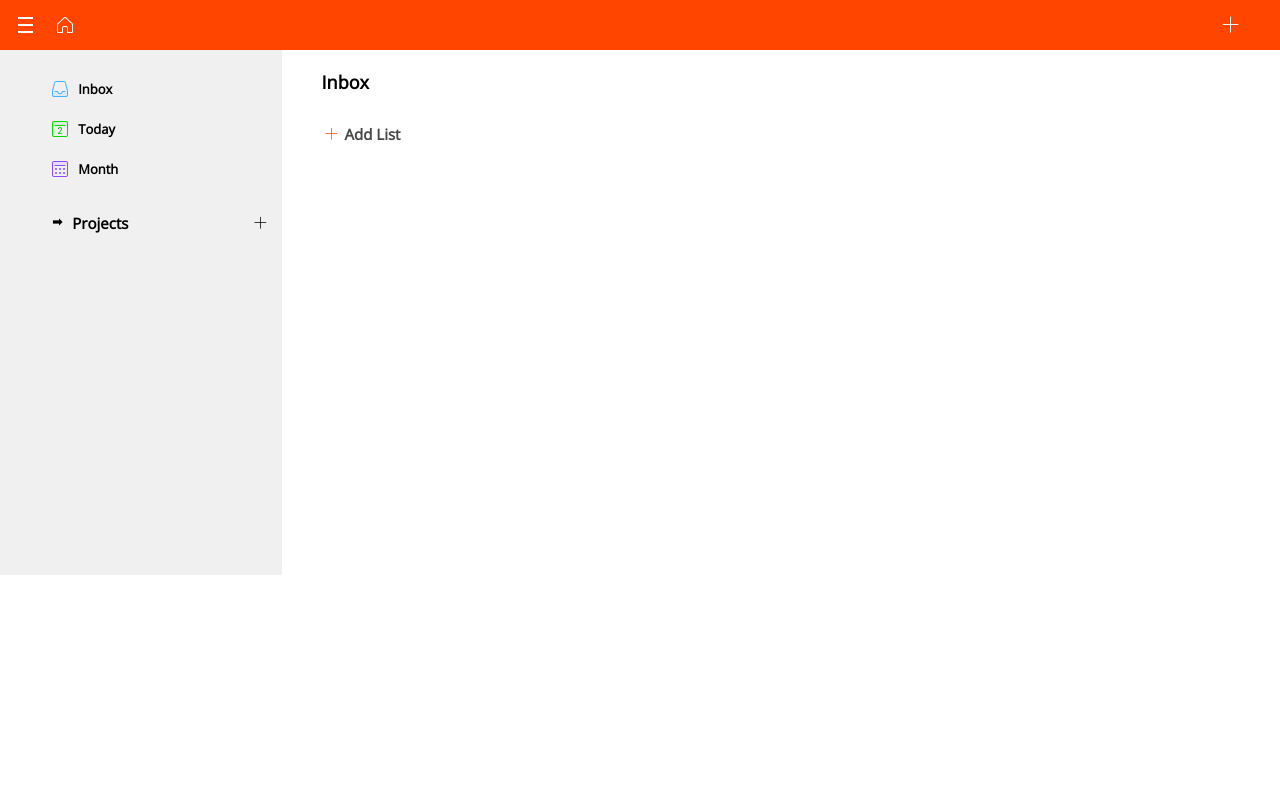
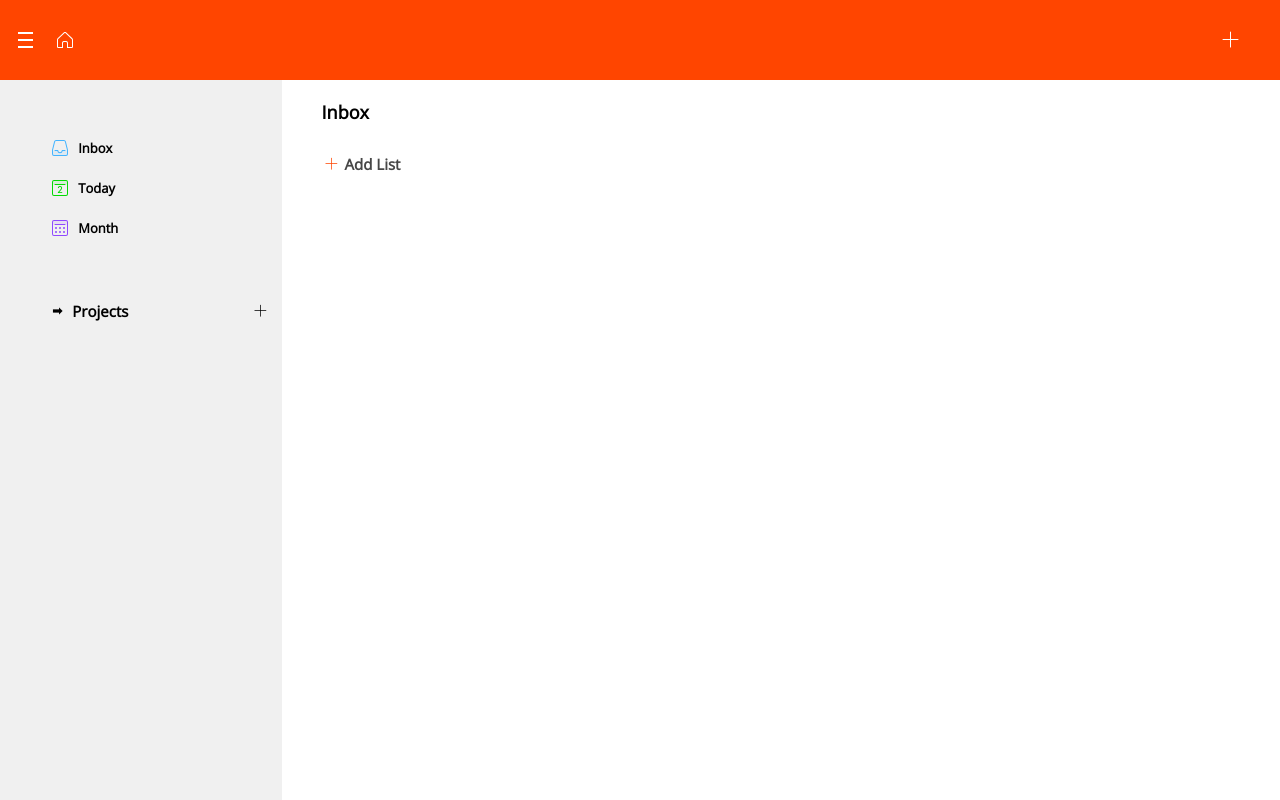
Before and after one commit to rabtennamgyal/TOP-Project-TodoList, a website built with webpack: page dist/index.html in a window 1280 px wide. Built offline with nearby package versions, Linux system fonts and the light colour scheme.

Commit message:
fixed a height error

```diff
--- a/src/sass/components/mainContent.scss
+++ b/src/sass/components/mainContent.scss
@@ -8,8 +8,8 @@ main {
         grid-template-columns: 0 1fr;
     }
 
-
     .sideBar {
+        height: 90vh;
         background: #f0f0f0;
         display: grid;
         grid-template-rows: 30% 70%;
--- a/src/sass/components/navbar.scss
+++ b/src/sass/components/navbar.scss
@@ -1,5 +1,5 @@
 .navStyle {
-    height: 5rem;
+    height: 10vh;
     background: #ff4500;
     display: flex;
     justify-content: space-between;
```
Also changed, not shown: dist/index.html, dist/main.js, 1 other file.
